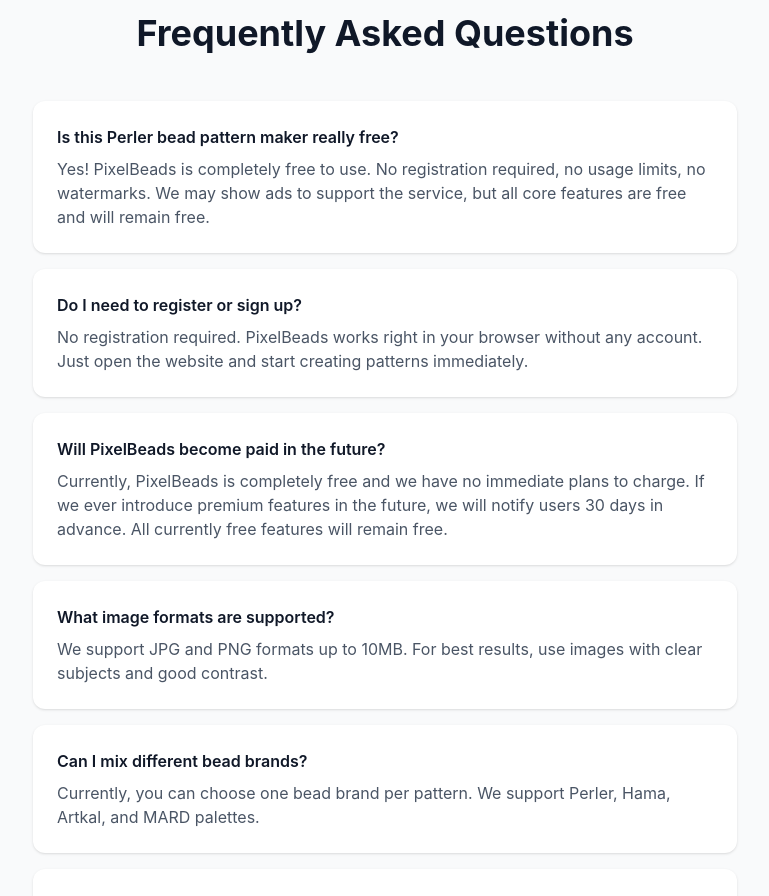
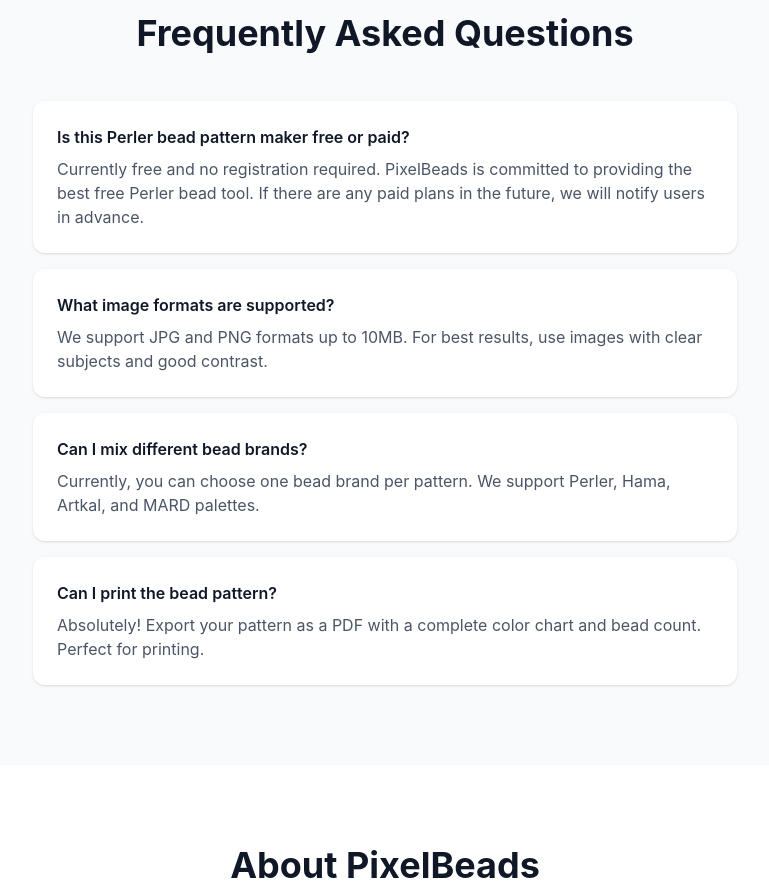
Before and after one commit to Lisong202605/pixelbeads, a React (Vite) app: page / in a window 1280 px wide. Shown: the part 2300-3196 px from the top of the page, without its empty margins (255-1024 px from the left). Built offline with nearby package versions, Linux system fonts and the light colour scheme.

Commit message:
Update FAQ: free or paid question with exact wording

```diff
--- a/src/pages/FAQ.tsx
+++ b/src/pages/FAQ.tsx
@@ -6,16 +6,8 @@
 
   const faqs = [
     {
-      q: 'Is this Perler bead pattern maker really free?',
-      a: 'Yes! PixelBeads is completely free to use. No registration required, no usage limits, no watermarks. We may show ads to support the service, but all core features are free and will remain free.',
-    },
-    {
-      q: 'Do I need to register or sign up?',
-      a: 'No registration required. PixelBeads works right in your browser without any account. Just open the website and start creating patterns immediately.',
-    },
-    {
-      q: 'Will PixelBeads become paid in the future?',
-      a: 'Currently, PixelBeads is completely free and we have no immediate plans to charge. If we ever introduce premium features in the future, we will notify users 30 days in advance. All currently free features will remain free.',
+      q: 'Is this Perler bead pattern maker free or paid?',
+      a: 'Currently free and no registration required. PixelBeads is committed to providing the best free Perler bead tool. If there are any paid plans in the future, we will notify users in advance.',
     },
     {
       q: 'What image formats are supported?',
--- a/src/pages/Home.tsx
+++ b/src/pages/Home.tsx
@@ -66,16 +66,8 @@
 
   const faqs = [
     {
-      q: 'Is this Perler bead pattern maker really free?',
-      a: 'Yes! PixelBeads is completely free to use. No registration required, no usage limits, no watermarks. We may show ads to support the service, but all core features are free and will remain free.',
-    },
-    {
-      q: 'Do I need to register or sign up?',
-      a: 'No registration required. PixelBeads works right in your browser without any account. Just open the website and start creating patterns immediately.',
-    },
-    {
-      q: 'Will PixelBeads become paid in the future?',
-      a: 'Currently, PixelBeads is completely free and we have no immediate plans to charge. If we ever introduce premium features in the future, we will notify users 30 days in advance. All currently free features will remain free.',
+      q: 'Is this Perler bead pattern maker free or paid?',
+      a: 'Currently free and no registration required. PixelBeads is committed to providing the best free Perler bead tool. If there are any paid plans in the future, we will notify users in advance.',
     },
     {
       q: 'What image formats are supported?',
```
